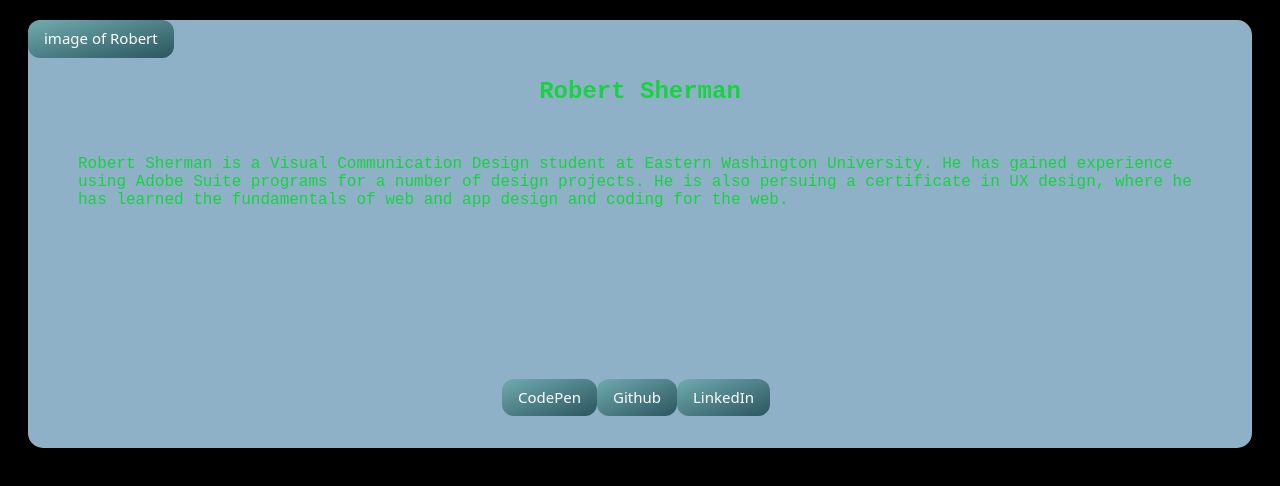
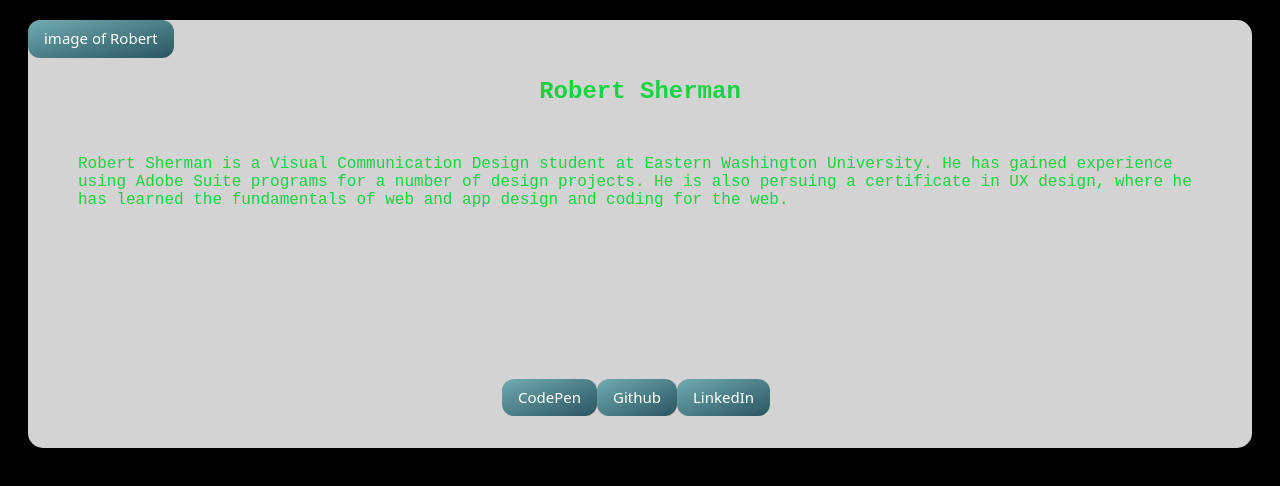
Before and after one commit to rsherman1/diy-landing-page, a plain HTML site: page index.html in a window 1280 px wide. Drawn offline with Linux system fonts and the light colour scheme.

Commit message:
changed artcle background color

```diff
--- a/style.css
+++ b/style.css
@@ -22,7 +22,7 @@ p {
 
 article{
 
-    background: #8eb1c7;
+    background: lightgrey;
     border-radius: 15px;
     margin: 20px;
 
```
